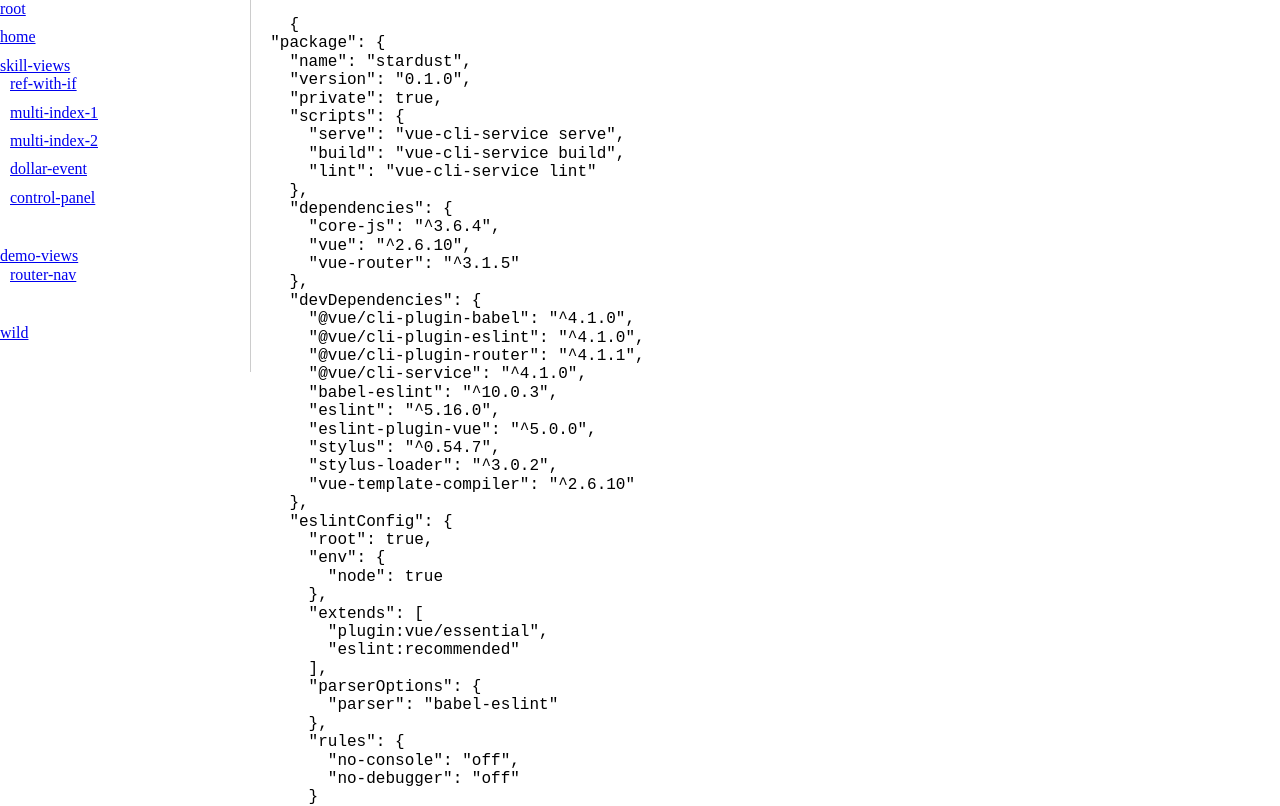
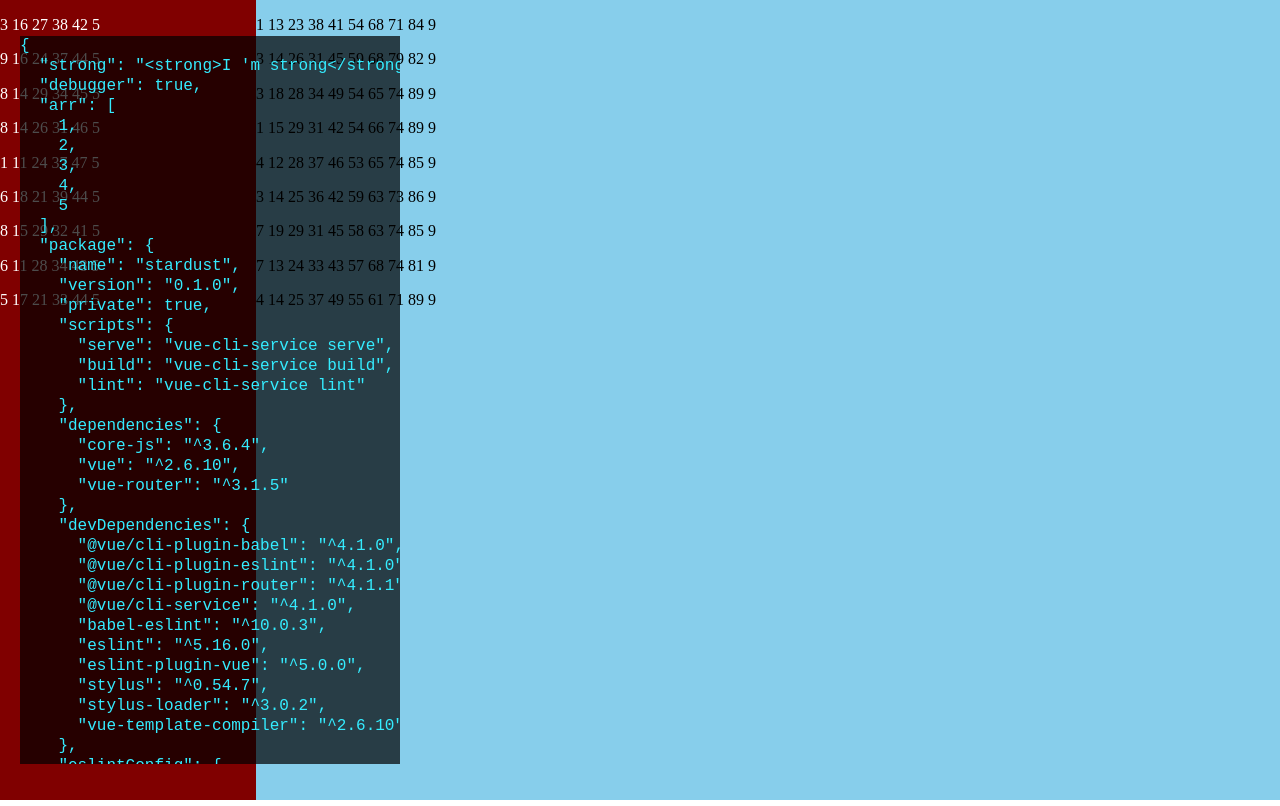
Before and after one commit to Fifth-Patient/vue-demo, a Vue app: page /skill/control-panel in a window 1280 px wide. Shown: the top 806 px of the page. Built offline with nearby package versions, Linux system fonts and the light colour scheme.

Commit message:
skill:control-panel

```diff
--- a/src/router.js
+++ b/src/router.js
@@ -10,7 +10,7 @@
     path: '/',
     name: 'root',
     redirect: '/home',
-    component: ()=> import('./views/index-layout.vue')
+    component: () => import('./views/index-layout.vue')
   },
   {
     path: '/home',
@@ -69,7 +69,7 @@
   {
     path: '*',
     name: 'wild',
-    component: ()=> import('./views/index-layout.vue')
+    component: () => import('./views/index-layout.vue')
   }
 ]
 
--- a/src/views/skill-layout.vue
+++ b/src/views/skill-layout.vue
@@ -20,7 +20,7 @@
 }
 </script>
 
-<style>
+<style lang="stylus">
 .skill-layout {
   display: flex;
 }
--- a/src/views/skill/control-panel/control-panel.vue
+++ b/src/views/skill/control-panel/control-panel.vue
@@ -1,26 +1,75 @@
 <template>
-  <pre>
-    {{ $data }}
-  </pre>
+  <div class="views-skill-control-panel">
+    <div class="float-left">
+      <p v-for="item in 9" :key="item.index">
+        <template v-for="deepItem in 5">{{ Math.ceil(Math.random()*9) }} {{ deepItem }}</template>
+      </p>
+    </div>
+    <div class="float-right">
+      <p v-for="item in 9" :key="item.index">
+        <template v-for="deepItem in 9">{{ Math.ceil(Math.random()*9) }} {{ deepItem }}</template>
+      </p>
+    </div>
+
+    <!-- 模拟pre真实使用场景 -->
+    <pre v-text="$data" class="pre-panel"></pre>
+
+  </div>
 </template>
 
 <script>
-import Package  from '@/../package.json'
-import Router from '@/router.js'
-
-console.log(Router)
+import Package from "@/../package.json"
 
 export default {
-  name: 'views-skill-control-panel',
-  data () {
+  name: "views-skill-control-panel",
+  data() {
     return {
-      package: Package,
-      router: JSON.stringify('Router')
-    }
+      strong: "<strong>I 'm strong</strong>",
+      debugger: true,
+      arr: [1, 2, 3, 4, 5],
+      package: Package
+    };
+  }
+};
+</script>
+
+<style lang="stylus">
+.views-skill-control-panel {
+  position: absolute;
+  top: 0;
+  left: 0;
+  right: 0;
+  bottom: 0;
+
+  .float-left {
+    float: left;
+    width: 20%;
+    min-height: 100%;
+    color: #fff;
+    background-color: maroon;
+  }
+
+  .float-right {
+    float: right;
+    width: 80%;
+    min-height: 100%;
+    background-color: skyblue;
+  }
+
+  .pre-panel {
+    position: absolute;
+    z-index: 999999;
+    left: 20px;
+    top: 20px;
+    bottom: 20px;
+    width: 380px;
+    overflow: auto;
+    background: rgba(0, 0, 0, .7); // 建议半透明背景
+    color: #34ecff; // 亮色的颜色即可
+    font-size: 16px;
+    font-weight normal;
+    line-height 20px;
+    text-indent 0;
   }
 }
-</script>
-
-<style>
-
 </style>
```
Also changed, not shown: 1 other file (tests, documents, lock files or other folders).
